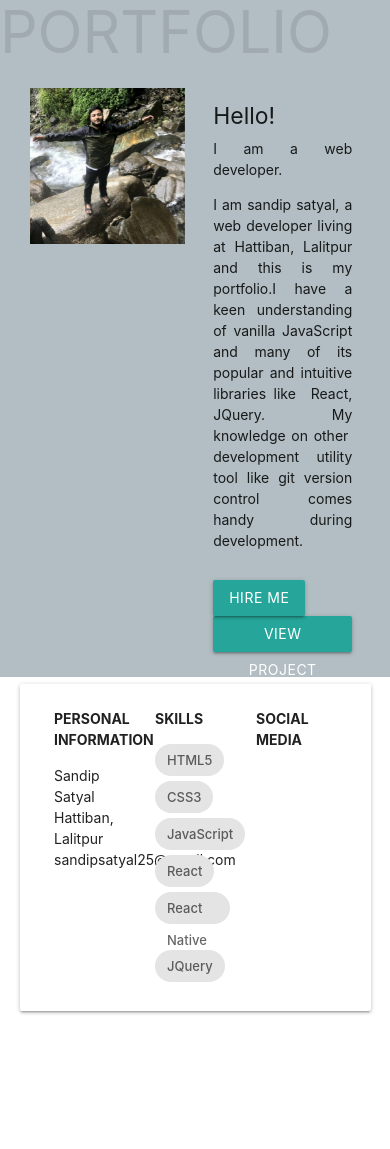
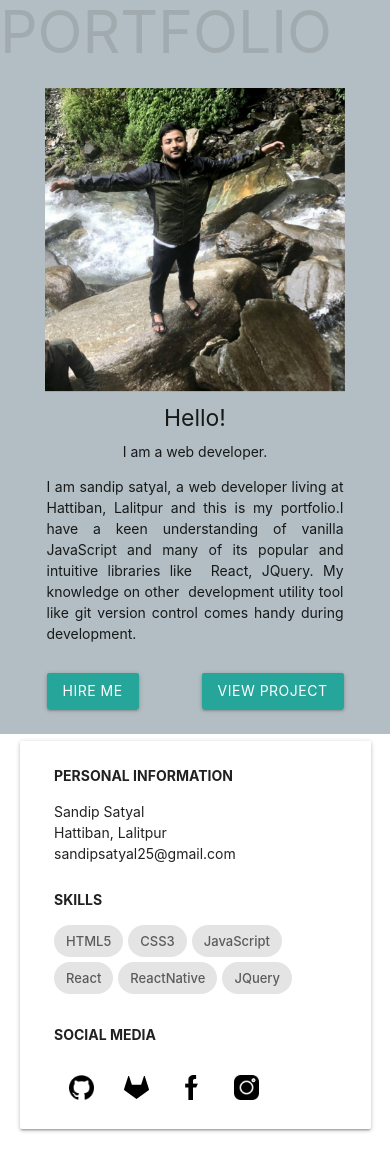
Before and after one commit to Sandip-Z/portfolio-x, a React (Create React App) app: page / in a window 390 px wide. Before the commit the page ends 1031 px from the top, so only its background shows below. Built offline with nearby package versions, Linux system fonts and the light colour scheme.

Commit message:
Make Responsive

```diff
--- a/src/Components/Header.js
+++ b/src/Components/Header.js
@@ -6,15 +6,15 @@ const Header = ()=>{
     return(
         <div className="header">
             <h1>PORTFOLIO</h1>
-            <div className="container">
-            <div className="row">
-                <div className="col s6" id="port-info">
+            <div className="container" id="avatar-wrapper">
+            <div className="row media-query-row">
+                <div className="col s6 media-query-col-6" id="port-info">
                     <img src={Photo} alt="avatar" className="materialboxed avatar center"/>
                 </div>
-                <div className="col s6">
+                <div className="col s6 media-query-col-6">
                     <div className="container avatar-content">
-                    <h5>Hello!</h5>
-                    <p>I am a web developer.</p>
+                    <h5 className="avatar-title">Hello!</h5>
+                    <p className="avatar-subtitle">I am a web developer.</p>
                     <p>I am sandip satyal, a web developer living at Hattiban, Lalitpur and this is my portfolio.I have a keen understanding of vanilla JavaScript and many of its popular and intuitive libraries like  React, JQuery. My knowledge on other  development  utility tool like git version control comes handy during development.
                     </p>
                     <div className="button-wrapper">
--- a/src/Components/Info.js
+++ b/src/Components/Info.js
@@ -8,25 +8,25 @@ const Info = ()=>{
     return(
         <div className="container">
         <div className="post card">
-            <div className="row card-content">
+            <div className="row card-content media-query-row">
                 <div className="col s4 avatar-info">
                     <p className="bold">PERSONAL INFORMATION</p>
                     <p>Sandip Satyal</p>
                     <p>Hattiban, Lalitpur</p>
                     <p>sandipsatyal25@gmail.com</p>
                 </div>
-                <div className="col s4">
+                <div className="col s4 avatar-skills">
                     <p className="bold">SKILLS</p>
                     <p>
                     <span className="chip">HTML5</span>
                     <span className="chip">CSS3</span>
                     <span className="chip">JavaScript</span>
                     <span className="chip">React</span>
-                    <span className="chip">React Native</span>
+                    <span className="chip">ReactNative</span>
                     <span className="chip">JQuery</span>
                     </p>
                 </div>
-                <div className="col s4">
+                <div className="col s4 avatar-social">
                     <p className="bold">SOCIAL MEDIA</p>
                     <ul className="social-list">
                         <li><img src={Github} alt="github" className="social-logo" /></li>
--- a/src/index.css
+++ b/src/index.css
@@ -71,6 +71,10 @@ code {
   text-align: justify;
 }
 
+.avatar-info{
+  padding:15px;
+}
+
 .info-wrapper{
   border: 1px solid red;
 }
@@ -81,11 +85,14 @@ code {
 .social-logo{
   width:100%;
   max-width: 25px;
+  margin-top:15px;
 }
 .social-list{
-  display: flex;
+  /* display: flex; */
+  display: inline;
 }
 .social-list li{
+  display: inline;
   padding:15px;
 }
 .button-wrapper{
@@ -99,3 +106,45 @@ th{
 table{
   margin-bottom:50px;
 }
+
+#port-info{
+  display: block;
+  margin:auto;
+  padding: 0 0px
+}
+
+
+@media screen and (max-width: 900px){
+
+}
+
+@media screen and (max-width:771px){
+
+  .media-query-row{
+    display: flex !important;
+    flex-direction: column;
+  }
+
+  .media-query-col-6{
+    width:100% !important;
+  }
+
+  .avatar-title, .avatar-subtitle{
+    text-align: center;
+  }
+
+  .avatar-info{
+    width:100% !important;
+    margin : 0px 0px;
+  }
+
+  .avatar-skills{
+    width:100% !important;
+    margin-top: 25px;
+  }
+
+  .avatar-social{
+    width: 100% !important;
+    margin-top: 25px
+  }
+}
```
